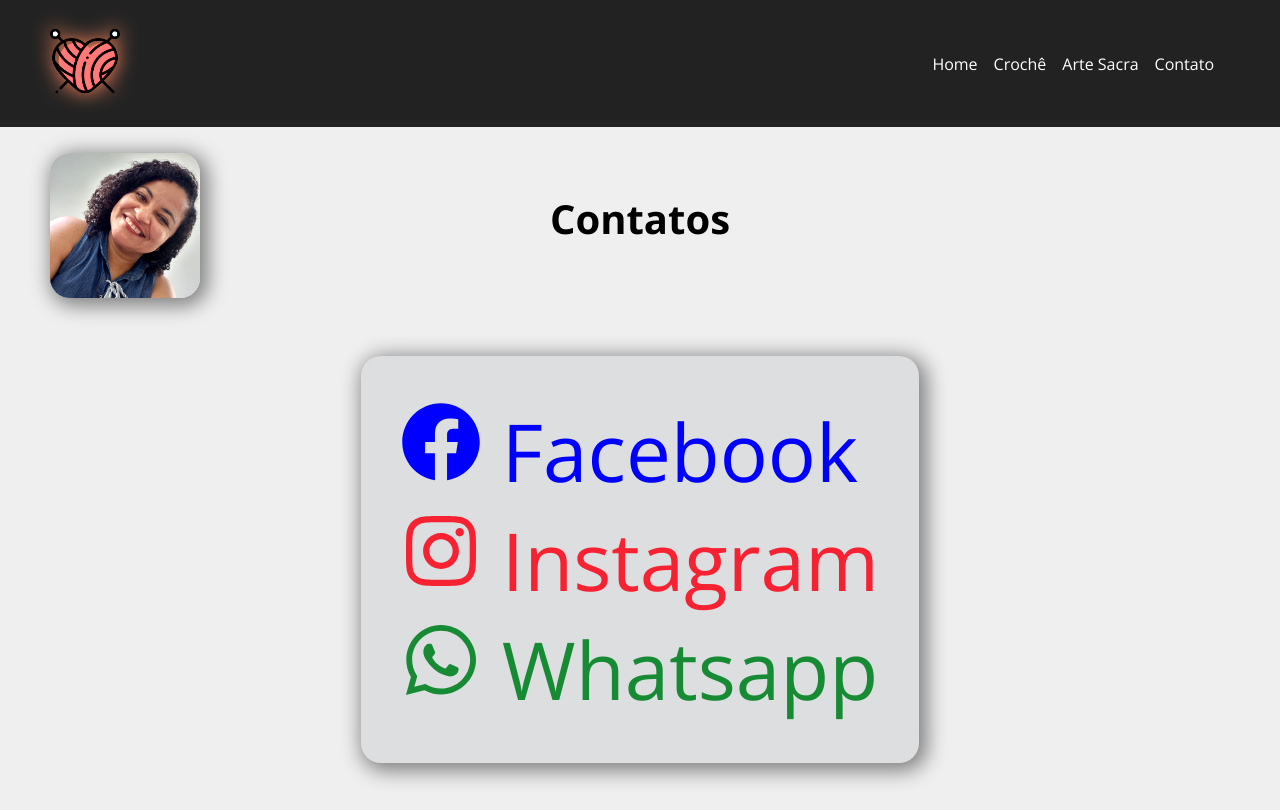
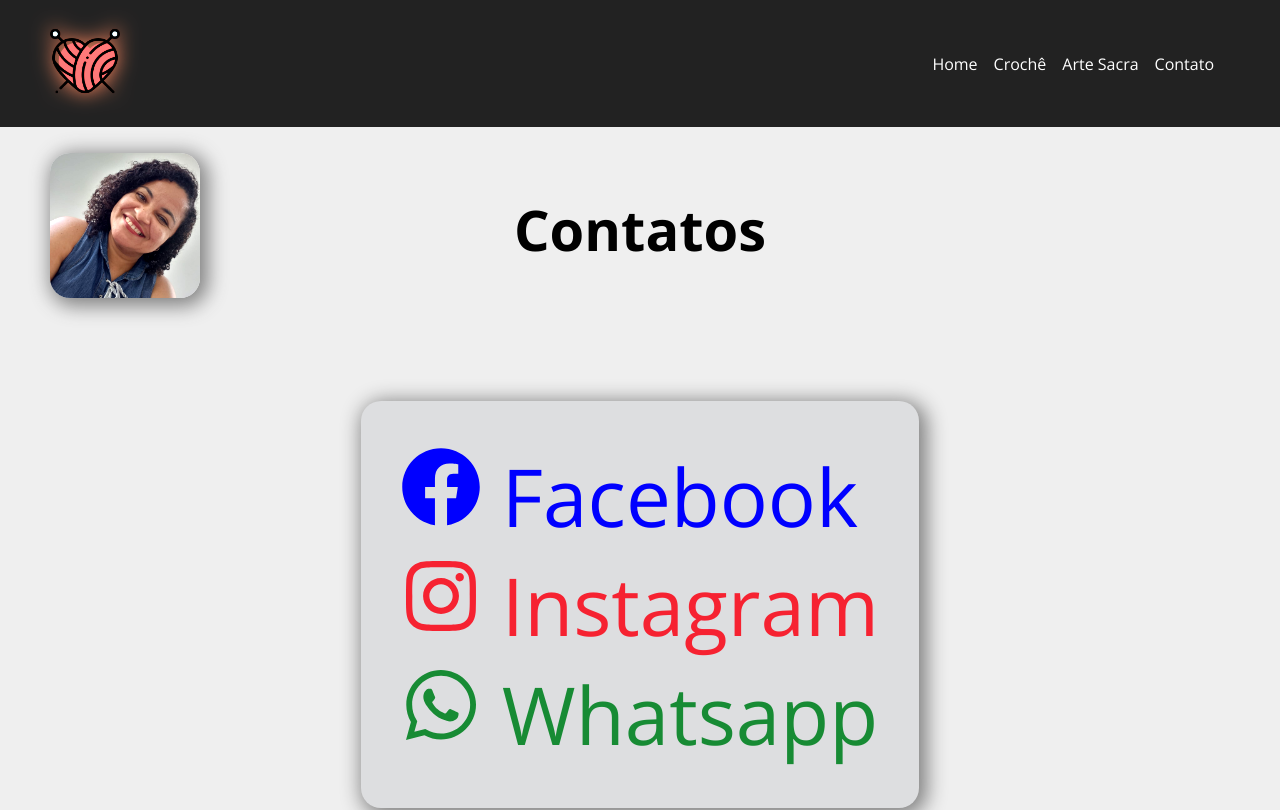
Before and after one commit to Rn77M/MVM, a JavaScript app: page /contact in a window 1280 px wide. Shown: the top 810 px of the page. Built offline with nearby package versions, Linux system fonts and the light colour scheme; the HTML template or start-up script is replaced by a standard one.

Commit message:
Update Contact.module.css

```diff
--- a/src/components/pages/Contact.module.css
+++ b/src/components/pages/Contact.module.css
@@ -21,7 +21,7 @@
 }
 
 .contact_container .cnt {
-  font-size: 2.5em;
+  font-size: 3.5em;
   margin-bottom: 1.5em; /* Ajuste o valor conforme necessário */
   position: relative;
   bottom: 10px;
```
